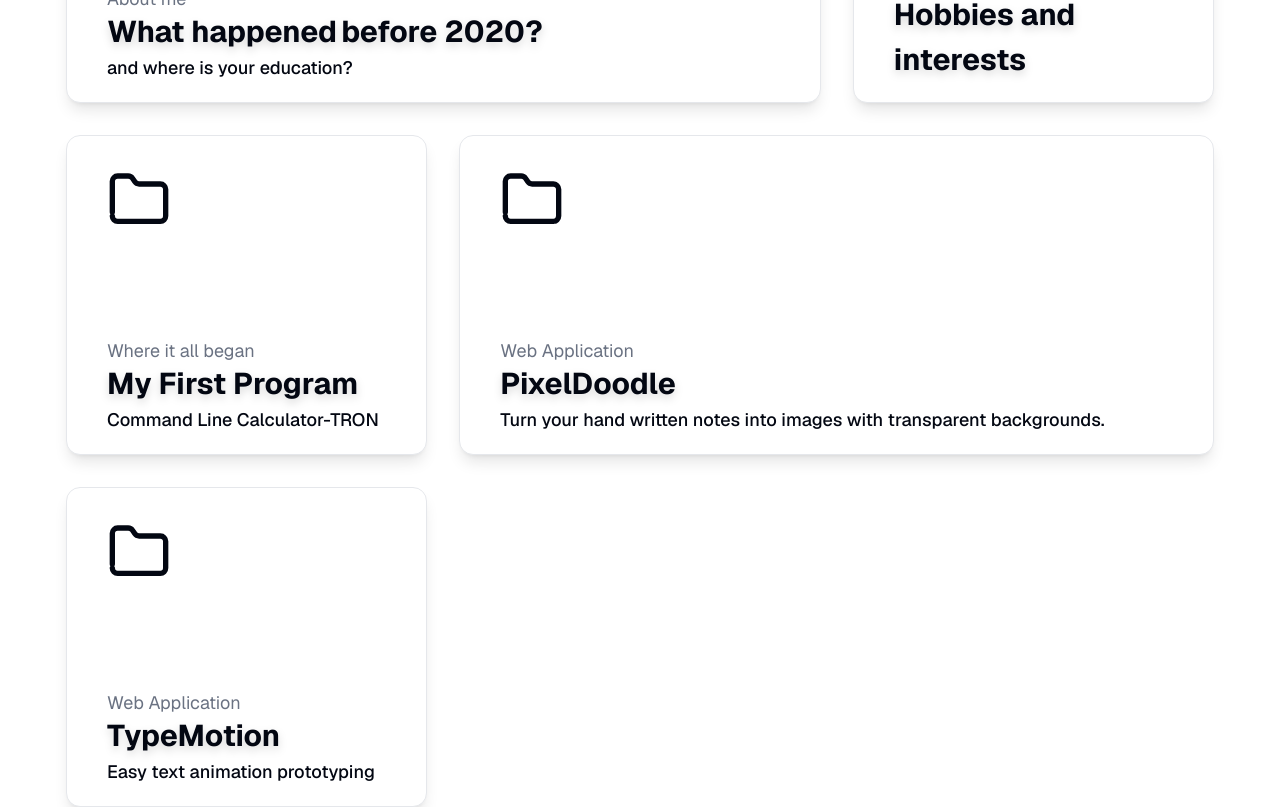
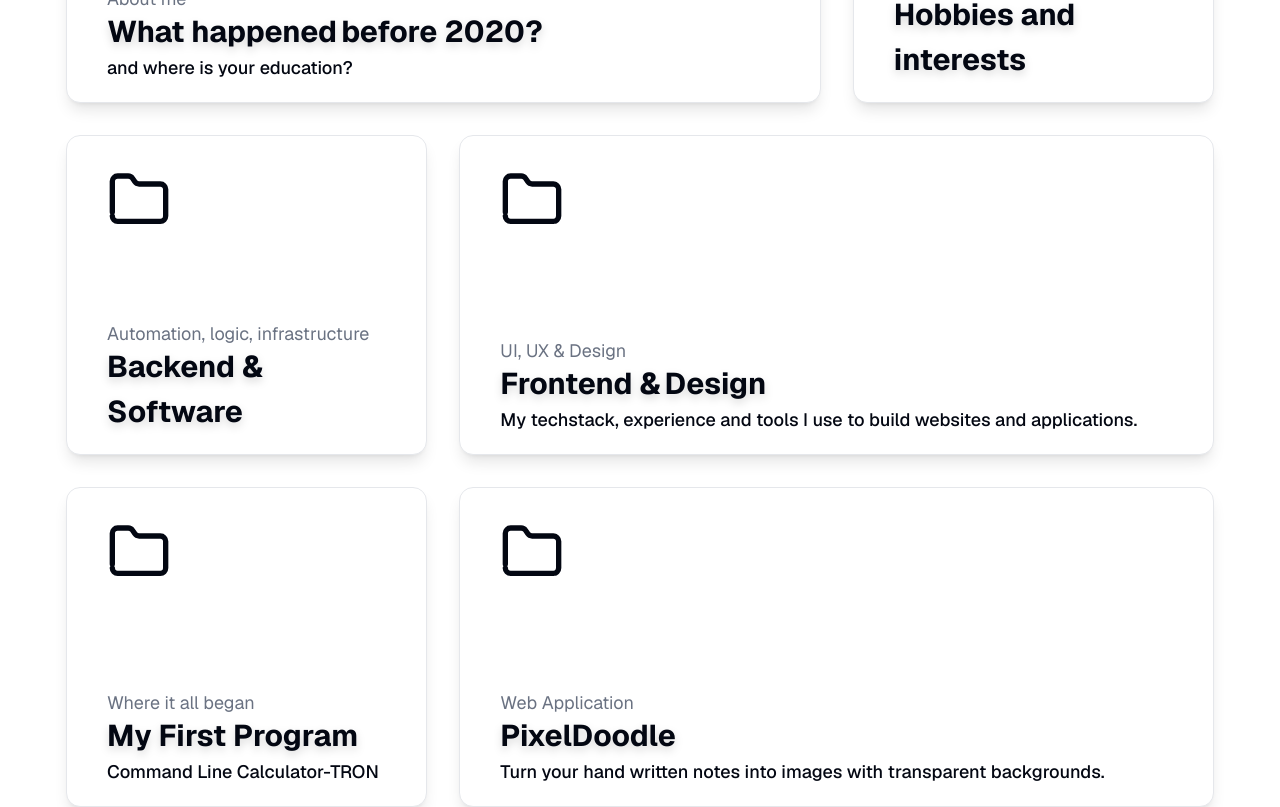
Before and after one commit to HouseinIsProgramming/aMoreElegantPortfolio, a Next.js app: page / in a window 1280 px wide. Shown: the part 2880-3687 px from the top of the page. Built offline with nearby package versions, Linux system fonts and the light colour scheme.

Commit message:
adding content

```diff
--- a/components/BentoBoxes.jsx
+++ b/components/BentoBoxes.jsx
@@ -8,6 +8,8 @@ export const BentoBoxes = () => {
     <section className="container mb-96 grid-cols-1 sm:grid-cols-2 lg:grid-cols-3 grid gap-8">
       <MorphingBentocard data={projectsData.before2020} />
       <MorphingBentocard data={projectsData.interests} />
+      <MorphingBentocard data={projectsData.backend} />
+      <MorphingBentocard data={projectsData.frontend} />
       <MorphingBentocard data={projectsData.startout} />
       <MorphingBentocard data={projectsData.pixeldoodle} />
       <MorphingBentocard data={projectsData.typemotion} />
@@ -189,4 +191,68 @@ const projectsData = {
       },
     ],
   },
+
+  frontend: {
+    id: "frontend",
+    span: 2,
+    title: ["Frontend &", "Design"],
+    subtitle:
+      "My techstack, experience and tools I use to build websites and applications.",
+    tag: "UI, UX & Design",
+    hoverText:
+      "A quick overview of my tech experience and what I am proficient in.",
+    details: [
+      {
+        heading: "Languages & Frameworks",
+        paragraphs: [
+          `Of course, as a Web Developer I know the ins and outs of HTML and how to implement Javascript into websites for interactivity.`,
+          `I’ve worked with common modern frameworks such as React, Svelte and Vue.js and am familiar with concepts such as state mangement, routing, lifecycles. And well versed on good practices to build reuseable and maintainable components and modules.`,
+          `When working in a team, I have also learned to appreciate the benefits of embracing the idomatic approach of writing each language to ensure that my contribution to maintains the level of cooperation in the team and maintains scalability of the software.`,
+        ],
+      },
+      {
+        heading: "Styling & UI",
+        paragraphs: [
+          `Although it seems as if no one was about to *decipher* CSS yet, I have gotten pretty good at it. And when it comes to TailwindCSS, I can *confidently* say that I know the ins and outs of it. Not only do I know the utility classes by heart, but also how to configure it on each project according to its needs, handle the compiler, and integrate it with frameworks and libraries.`,
+          `I've also worked with animation libraries (like Framer Motion) and E2E testing with Playwright.`,
+        ],
+      },
+      {
+        heading: "Visual Tools",
+        paragraphs: [
+          `For design work, I’m comfortable using Adobe Photoshop, Illustrator, and Affinity Designer — whether for wireframes, banners, or polishing UI visuals.`,
+        ],
+      },
+    ],
+  },
+
+  backend: {
+    id: "backend",
+    title: ["Backend &", "Software"],
+    tag: "Automation, logic, infrastructure",
+    hoverText: "Everything behind the scenes.",
+    details: [
+      {
+        heading: "Core Technologies",
+        paragraphs: [
+          `I’ve worked with PHP (CMS systems like TYPO3 and NeosCMS), Node.js, and Python for scripting and backend logic.`,
+          `MySQL is the database I’ve used the most, including for generating reports and automating large-scale mailings.`,
+        ],
+      },
+      {
+        heading: "System Tools",
+        paragraphs: [
+          `I use Git for version control and am comfortable with advanced workflows (rebasing, resolving conflicts, etc.).`,
+          `I also write Shell Scripts and use Lua for Neovim and small tooling tweaks.`,
+        ],
+      },
+      {
+        heading: "Workflows & Testing",
+        paragraphs: [
+          `I’ve used Jest for unit testing and Playwright for E2E testing, and I’m familiar with Docker-based workflows.`,
+          `My work often includes optimizing legacy code, debugging performance issues, and improving development tooling.`,
+        ],
+      },
+    ],
+  },
 };
--- a/components/morphing-bentocard.jsx
+++ b/components/morphing-bentocard.jsx
@@ -11,6 +11,8 @@ import { useEffect, useRef, useState } from "react";
 import ReactMarkdown from "react-markdown";
 import BorderSpotlight from "./motion-primitives/border-spotlight";
 import { FolderArrowSVG } from "./ui/motion-svgs.jsx";
+
+// TODO: REFACTOR THIS PLEASE
 
 const MotionCard = motion(Card);
 
```
